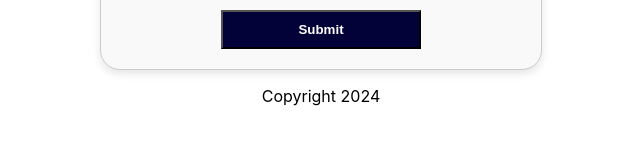
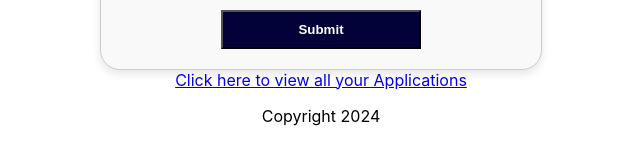
Before and after one commit to TomG87/application_frontend, a React (Create React App) app: page /applications/create in a window 1280 px wide. Shown: the part 555-715 px from the top of the page, without its empty margins (319-959 px from the left). Built offline with nearby package versions, Linux system fonts and the light colour scheme; no server answers; sample sign-in values are in the browser's storage.

Commit message:
add Link to ApplicationPost file so user can go directly to Applications from the ApplicationPost page

```diff
--- a/src/App.css
+++ b/src/App.css
@@ -57,3 +57,7 @@ text-align: center;
     text-align:center;
     font-family: 'Verdana', sans-serif;
   }
+
+  .applicationpost-link{
+    text-align:center;
+  }
--- a/src/ApplicationIndex.jsx
+++ b/src/ApplicationIndex.jsx
@@ -1,7 +1,32 @@
 import "./App.css";
 import React from "react";
+import { useNavigate } from "react-router-dom";
+import axios from "axios";
 
-export default function ApplicationIndex({ applications }) {
+export default function ApplicationIndex({ applications, token }) {
+  const navigate = useNavigate();
+
+  const handleEdit = (applicationId) => {
+    navigate(`/applications/edit/${applicationId}`);
+  };
+
+  const handleDelete = async (applicationId) => {
+    try {
+      await axios.delete(
+        `http://localhost:3000/api/applications/${applicationId}`,
+        {
+          headers: {
+            Authorization: `Bearer ${token}`,
+          },
+        }
+      );
+      // Optionally, refresh the applications list or remove the deleted application from the state
+      window.location.reload(); // simple page reload to reflect the updated list
+    } catch (error) {
+      console.error("Error deleting the application:", error);
+    }
+  };
+
   return (
     <div>
       {applications.length === 0 ? (
@@ -41,6 +66,11 @@ export default function ApplicationIndex({ applications }) {
                   </a>
                 </div>
               )}
+              {/* Edit and Delete Buttons */}
+              <button onClick={() => handleEdit(application._id)}>Edit</button>
+              <button onClick={() => handleDelete(application._id)}>
+                Delete
+              </button>
             </li>
           ))}
         </ul>
--- a/src/ApplicationPost.jsx
+++ b/src/ApplicationPost.jsx
@@ -1,5 +1,5 @@
 import React, { useState, useEffect } from "react";
-import { useNavigate } from "react-router-dom";
+import { useNavigate, Link } from "react-router-dom";
 import axios from "axios";
 
 export function ApplicationPost({ userId, token }) {
@@ -8,7 +8,6 @@ export function ApplicationPost({ userId, token }) {
   const [unsuccessful, setUnsuccessful] = useState("");
   const navigate = useNavigate();
 
-  // Redirect if userId or token is missing
   useEffect(() => {
     if (!userId || !token) {
       navigate("/login");
@@ -100,10 +99,8 @@ export function ApplicationPost({ userId, token }) {
   return (
     <div id="application-add">
       <h1 className="application-title">Add Application</h1>
-
       {message && <p className="success-message">{message}</p>}
       {unsuccessful && <p className="unsuccessful-message">{unsuccessful}</p>}
-
       <ul>
         {errors.map((error, index) => (
           <li key={index} className="error-message">
@@ -111,7 +108,6 @@ export function ApplicationPost({ userId, token }) {
           </li>
         ))}
       </ul>
-
       <form className="form" onSubmit={handleSubmit}>
         <div>
           <label htmlFor="date">Date:</label>
@@ -168,6 +164,13 @@ export function ApplicationPost({ userId, token }) {
         </div>
         <button className="submit">Submit</button>
       </form>
+      <div className="applicationpost-link">
+        {/* Link to ApplicationIndex page */}
+        <Link to="/applications">
+          Click here to view all your Applications
+        </Link>{" "}
+      </div>
+      {/* Correct usage */}
     </div>
   );
 }
```
